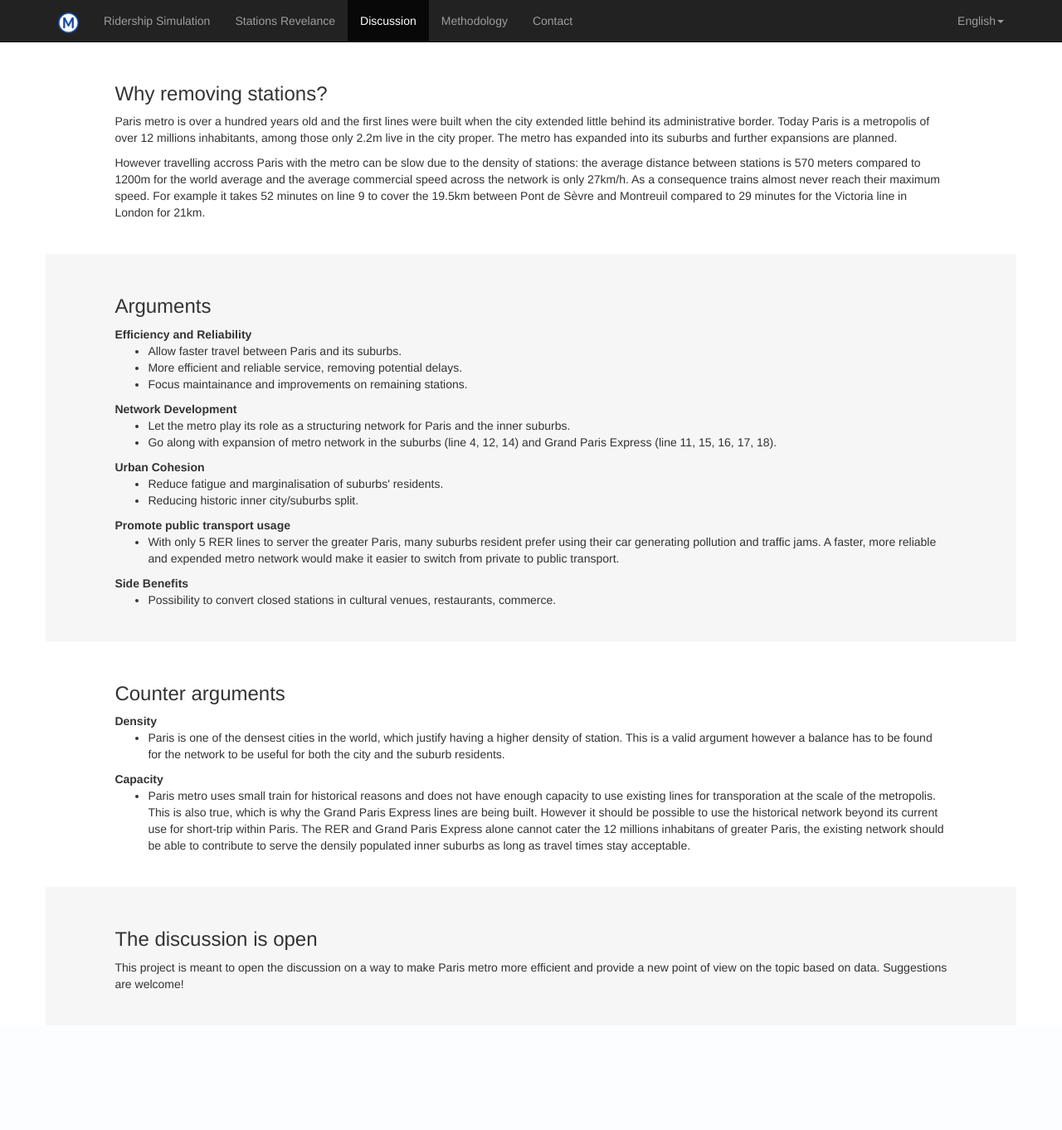
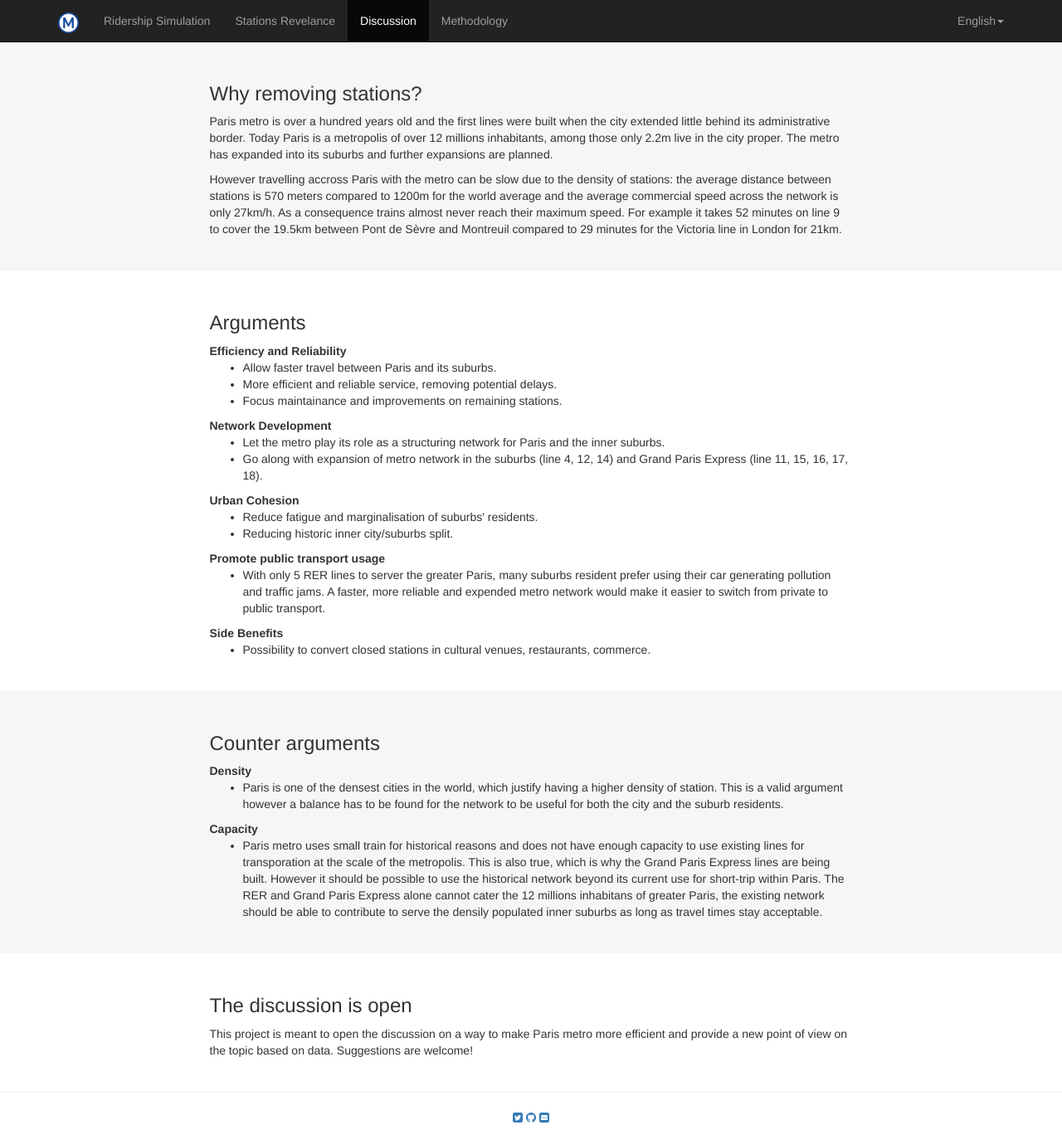
Before and after one commit to tristanguigue/metro, a Django app: page /explanation in a window 1280 px wide. Shown: the whole page at 83% size. Before the commit the page ends 1192 px from the top, so only its background shows below. Run offline with Django 3.2, Linux system fonts and the light colour scheme; parts of the project's set-up code (start-up, migrations or seed data) failed here and were passed over; some libraries are stand-ins or nearby versions.

Commit message:
Css and footer

```diff
--- a/metroapp/static/css/home.css
+++ b/metroapp/static/css/home.css
@@ -16,7 +16,9 @@ body {
 }
 
 .starter-template {
-  padding: 30px 6%;
+  padding: 30px 5%;
+  max-width: 900px;
+  margin: auto;
   text-align: center;
 }
 
@@ -108,7 +110,7 @@ body {
   transform: translate(-50%, -50%)
 }
 
-.container:nth-child(even){
+.block-content .container-fluid:nth-child(odd){
   background-color: #f6f6f6;
 }
 
@@ -119,3 +121,11 @@ body {
 .starter-template ul {
   text-align: left
 }
+
+.footer-contact {
+  margin-bottom: 5px;
+}
+
+hr {
+  margin-top: 0;
+}
--- a/metroapp/templates/base.html
+++ b/metroapp/templates/base.html
@@ -47,9 +47,6 @@
             <li class="{% if request.resolver_match.url_name == 'methodology-view' %}active{% endif %}">
               <a href="/methodology">{% trans "Methodology" %}</a>
             </li>
-            <li class="{% if request.resolver_match.url_name == 'contact-view' %}active{% endif %}">
-              <a href="/contact">{% trans "Contact" %}</a>
-            </li>
           </ul>
           <ul class="nav navbar-nav navbar-right">
             <li class="dropdown">
@@ -69,9 +66,22 @@
 
     <script type="text/javascript" src="{% url 'javascript-catalog' %}"></script>
 
-    {% block content %}
-    {% endblock %}
+    <div class="block-content">
+      {% block content %}
+      {% endblock %}
+    </div>
 
 
   </body>
+  <footer>
+    <link href="//maxcdn.bootstrapcdn.com/font-awesome/4.1.0/css/font-awesome.min.css" rel="stylesheet">
+        <hr />
+    <div class="container">
+            <div class="footer-contact text-center center-block">
+              <a href="https://twitter.com/studust"><i class="fa fa-twitter-square fa social"></i></a>
+              <a href="https://github.com/tristanguigue"><i class="fa fa-github fa social"></i></a>
+              <a href="mailto:tristan.guigue@gmail.com"><i class="fa fa-envelope-square fa social"></i></a>
+            </div>
+    </div>
+  </footer>
 </html>
--- a/metroapp/templates/contact.html
+++ b/metroapp/templates/contact.html
@@ -2,7 +2,7 @@
 {% load i18n %}
 
 {% block content %}
-    <div class="container">
+    <div class="container-fluid">
       <div class="starter-template">
         <p>{% trans "You can contact me at"%} tristan [{% trans "dot"%}] guigue [{% trans "at"%}] gmail [{% trans "dot"%}] com</p>
       </div>
--- a/metroapp/templates/explanation.html
+++ b/metroapp/templates/explanation.html
@@ -3,7 +3,7 @@
 
 {% block content %}
 
-    <div class="container">
+    <div class="container-fluid">
       <div class="starter-template align-left">
         <h3>{% trans "Why removing stations?"%}</h3>
         <p>{% trans " Paris metro is over a hundred years old and the first lines were built when the city extended little behind its administrative border. Today Paris is a metropolis of over 12 millions inhabitants, among those only 2.2m live in the city proper. The metro has expanded into its suburbs and further expansions are planned."%}</p>
@@ -11,7 +11,7 @@
 
       </div>
     </div>
-    <div class="container">
+    <div class="container-fluid">
     <div class="starter-template align-left">
         <h3>{% trans "Arguments"%}</h3>
         <strong>{% trans "Efficiency and Reliability"%}</strong>
@@ -41,7 +41,7 @@
         </ul>
       </div>
     </div>
-    <div class="container">
+    <div class="container-fluid">
       <div class="starter-template align-left">
         <h3>{% trans "Counter arguments"%}</h3>
         <strong>{% trans "Density"%}</strong>
@@ -55,7 +55,7 @@
       </div>
     </div>
 
-    <div class="container">
+    <div class="container-fluid">
       <div class="starter-template align-left">
         <h3>{% trans "The discussion is open"%}</h3>
         <p>{% trans "This project is meant to open the discussion on a way to make Paris metro more efficient and provide a new point of view on the topic based on data. Suggestions are welcome!"%} </p>
--- a/metroapp/templates/methodology.html
+++ b/metroapp/templates/methodology.html
@@ -3,7 +3,7 @@
 
 {% block content %}
 
-      <div class="container">
+      <div class="container-fluid">
           <div class="starter-template align-left">
             <h3>{% trans "Calculating Passenger Flow"%}</h3>
             <p>{% trans "For each line, we navigate the routes taken by the train starting from one of the termini. At each station we estimate the number of passenger that who would board and alight the train, we then update the simulated occupacy of the train. The initial occupancy is 0. One the first users have boarded the train the occupancy between station 0 and 1 is:"%}
@@ -60,7 +60,7 @@
 
         </div>
     </div>
-    <div class="container">
+    <div class="container-fluid">
         <div class="starter-template align-left">
             <h3>{% trans "Effect of Station Removal"%}</h3>
             <p>{% trans "When removing a station i we calculate the time gained by the passengers as the sum of the occupancy in the incoming and outcoming edges times the time gained when avoiding the stop:"%}
@@ -86,7 +86,7 @@
             </p>
         </div>
     </div>
-    <div class="container">
+    <div class="container-fluid">
         <div class="starter-template align-left">
             {% trans "The code is available on"%} <a href="https://github.com/tristanguigue/metro">Github</a>.
         </div>
```
Also changed, not shown: metroapp/templates/index.html (+4 -4 lines), metroapp/templates/relevance.html (+4 -4 lines).
